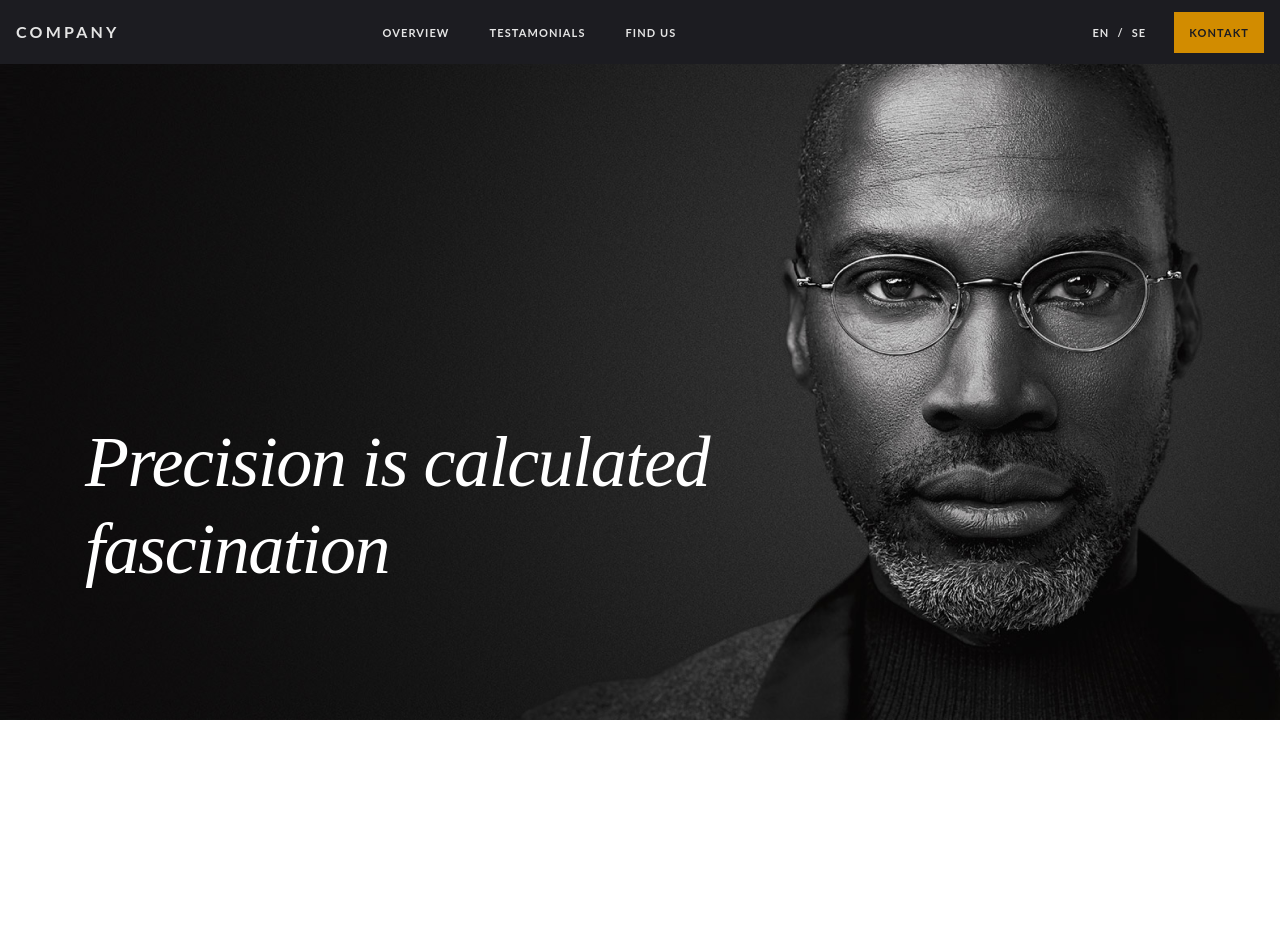
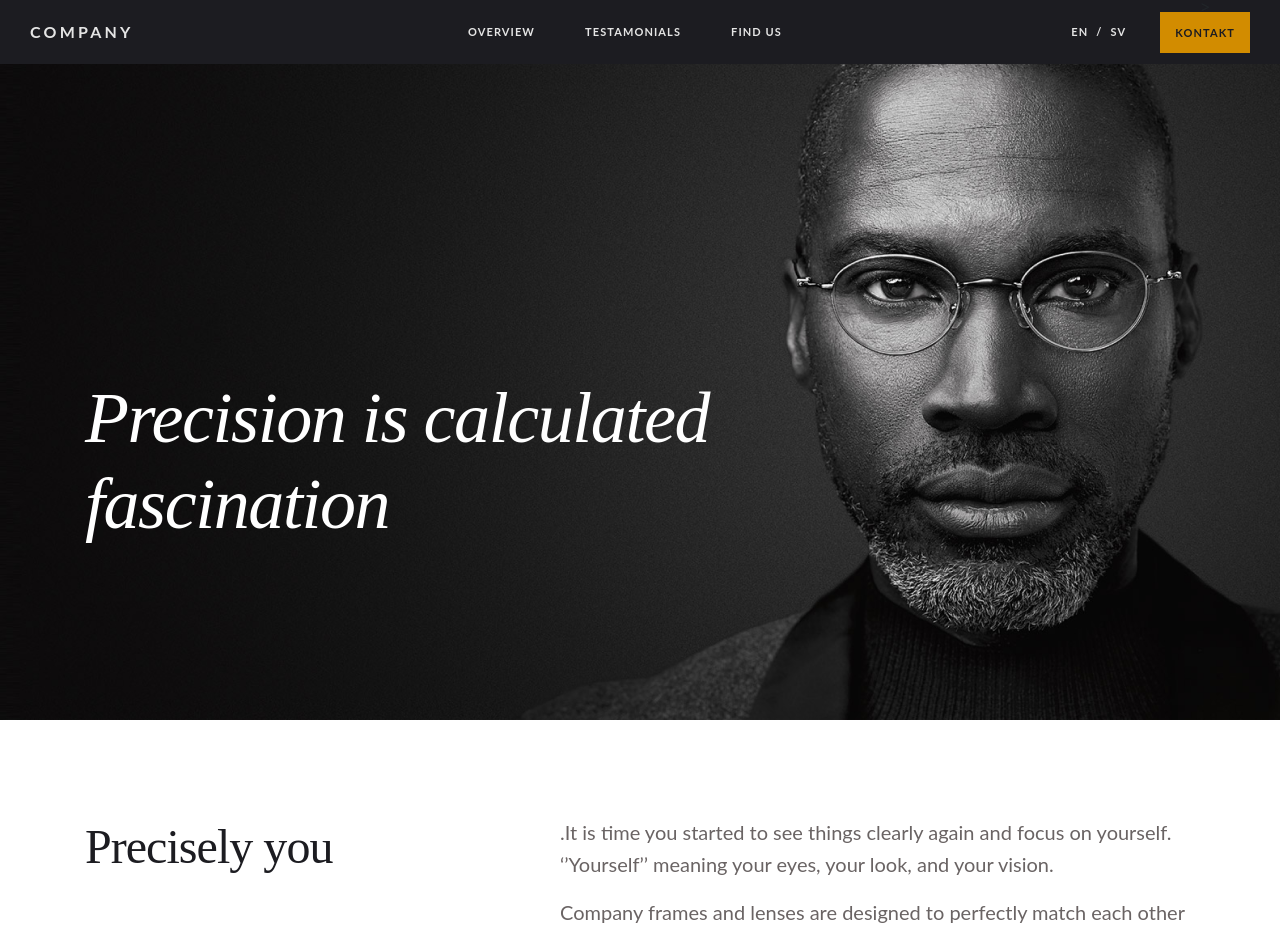
Before and after one commit to stefankarlberg/zooma, a React (Create React App) app: page / in a window 1280 px wide. Shown: the top 936 px of the page. Before the commit the page ends 800 px from the top, so only its background shows below. Built offline with nearby package versions, Linux system fonts and the light colour scheme.

Commit message:
Adds intro section. Adjusts styles for navigation.

```diff
--- a/src/App.js
+++ b/src/App.js
@@ -3,12 +3,14 @@ import logo from './logo.svg';
 import './App.css';
 import Menu from './components/nav.js'
 import Header from './components/header.js'
+import Intro from './components/intro.js'
 
 function App() {
   return (
     <div className="App">
       <Menu/>
       <Header/>
+      <Intro/>
 
       {/* <header className="App-header">
         <img src={logo} className="App-logo" alt="logo" />
--- /dev/null
+++ b/src/components/intro.js
@@ -0,0 +1,24 @@
+import React from 'react';
+import { Container, Row, Col } from 'reactstrap';
+
+const Intro = (props) => {
+  return (
+    <Container>
+      <Row className="mt-md-5 pt-md-5">
+        <Col lg="5">
+          <h2 className="intro">Precisely you</h2>
+        </Col>
+        <Col lg="7">
+          <p className="intro">
+            .It is time you started to see things clearly again and focus on yourself. ‘’Yourself’’ meaning your eyes, your look, and your vision.
+          </p>
+          <p className="intro">
+            Company frames and lenses are designed to perfectly match each other and complement your look and vision – flawlessly integrating striking aesthetics with visual excellence.
+          </p>
+        </Col>
+      </Row>
+    </Container>
+  );
+}
+
+export default Intro;
--- a/src/components/nav.js
+++ b/src/components/nav.js
@@ -25,7 +25,7 @@ const Menu = (props) => {
   return (
     <div className="nav-container">
 
-      <Navbar expand="md" className="nav-background">
+      <Navbar expand="md" className="nav-background-lg">
         <NavbarBrand className="nav-logo" href="/">COMPANY</NavbarBrand>
 
 
@@ -35,14 +35,14 @@ const Menu = (props) => {
           <NavbarToggler onClick={toggle} className="ml-auto"/>
             <Collapse isOpen={isOpen} className="nav-collapse" navbar>
               <Nav className="ml-auto mr-auto d-md-none" navbar>
-                <NavItem>
-                  <NavLink className="nav-menu-item" href="http://www.zooma.se">Overview</NavLink>
+                <NavItem className="nav-li-sm">
+                  <NavLink className="nav-menu-item-sm" href="http://www.zooma.se">Overview</NavLink>
                 </NavItem>
-                <NavItem>
-                  <NavLink className="nav-menu-item" href="http://www.zooma.se">Testamonials</NavLink>
+                <NavItem className="nav-li-sm">
+                  <NavLink className="nav-menu-item-sm" href="http://www.zooma.se">Testamonials</NavLink>
                 </NavItem>
-                <NavItem>
-                  <NavLink className="nav-menu-item" href="http://www.zooma.se">Find us</NavLink>
+                <NavItem className="nav-li-sm">
+                  <NavLink className="nav-menu-item-sm" href="http://www.zooma.se">Find us</NavLink>
                 </NavItem>
               </Nav>
             </Collapse>
@@ -55,14 +55,14 @@ const Menu = (props) => {
             <Col lg="3"></Col>
             <Col lg="6">
               <Nav className="ml-auto mr-auto d-md-none d-lg-flex" navbar>
-                <NavItem>
-                  <NavLink className="nav-menu-item" href="http://www.zooma.se">Overview</NavLink>
+                <NavItem className="nav-li-lg">
+                  <NavLink className="nav-menu-item-lg" href="http://www.zooma.se"><span>Overview</span></NavLink>
                 </NavItem>
-                <NavItem>
-                  <NavLink className="nav-menu-item" href="http://www.zooma.se">Testamonials</NavLink>
+                <NavItem className="nav-li-lg">
+                  <NavLink className="nav-menu-item-lg" href="http://www.zooma.se"><span>Testamonials</span></NavLink>
                 </NavItem>
-                <NavItem>
-                  <NavLink className="nav-menu-item" href="http://www.zooma.se">Find us</NavLink>
+                <NavItem className="nav-li-lg">
+                  <NavLink className="nav-menu-item-lg" href="http://www.zooma.se"><span>Find us</span></NavLink>
                 </NavItem>
               </Nav>
             </Col>
@@ -74,17 +74,17 @@ const Menu = (props) => {
       {/* Language / Contact*/}
 
         <Nav className="d-none d-md-flex ml-auto" navbar>
-          <NavItem>
-            <NavLink className="nav-menu-item nav-menu-item-lang" href="http://www.zooma.se">EN</NavLink>
+          <NavItem className="nav-li-lg">
+            <NavLink className="nav-menu-item-lg nav-menu-item-lang" href="#" onClick={language}><span>EN </span></NavLink>
           </NavItem>
-          <NavItem>
-            <NavLink className="nav-menu-item nav-menu-item-lang" href="#"> / </NavLink>
+          <NavItem className="nav-li-lg">
+            <NavLink className="nav-menu-item-lg nav-menu-item-lang" href="http://www.zooma.se"><span>/</span></NavLink>
           </NavItem>
-          <NavItem className="mr-4">
-            <NavLink className="nav-menu-item nav-menu-item-lang" href="#" onClick={language}>SE</NavLink>
+          <NavItem className="nav-li-lg">
+            <NavLink className="nav-menu-item-lg nav-menu-item-lang" href="http://www.zooma.se"><span>SV</span></NavLink>
           </NavItem>
-          <NavItem>
-            <NavLink className="nav-menu-item nav-menu-item-contact" href="#">KONTAKT</NavLink>
+          <NavItem className="nav-li-lg-contact">>
+            <NavLink className="nav-menu-item-contact" href="#">KONTAKT</NavLink>
           </NavItem>
         </Nav>
 
@@ -92,17 +92,17 @@ const Menu = (props) => {
 
         {/* Tablet - new row */}
 
-      <Navbar expand="sm" className="d-none d-md-block d-lg-none nav-background">
+      <Navbar expand="sm" className="d-none d-md-block d-lg-none nav-background-tablet">
       <div className="container">
-            <Nav className="ml-auto mr-auto" navbar>
-              <NavItem>
-                <NavLink className="nav-menu-item" href="http://www.zooma.se">Overview</NavLink>
+            <Nav className="ml-auto mr-auto nav-ul-md" navbar>
+              <NavItem className="nav-li-md">
+                <NavLink className="nav-menu-item-md" href="http://www.zooma.se"><span>Overview</span></NavLink>
               </NavItem>
-              <NavItem>
-                <NavLink className="nav-menu-item" href="http://www.zooma.se">Testamonials</NavLink>
+              <NavItem className="nav-li-md">
+                <NavLink className="nav-menu-item-md" href="http://www.zooma.se"><span>Testamonials</span></NavLink>
               </NavItem>
-              <NavItem>
-                <NavLink className="nav-menu-item" href="http://www.zooma.se">Find us</NavLink>
+              <NavItem className="nav-li-md">
+                <NavLink className="nav-menu-item-md" href="http://www.zooma.se"><span>Find us</span></NavLink>
               </NavItem>
             </Nav>
       </div>
--- a/src/index.css
+++ b/src/index.css
@@ -18,6 +18,17 @@ code {
   position: absolute;
 }
 
+.nav-menu-center {
+  position: absolute;
+  left: 0;
+  right: 0;
+}
+
+/* logo*/
+.navbar-brand {
+  margin-left: 30px;
+}
+
 .nav-logo {
   font-family: Lato;
   font-style: normal;
@@ -30,43 +41,9 @@ code {
   color: #E5E5E5;
 }
 
-.nav-menu-center {
-  position: absolute;
-  left: 0;
-  right: 0;
-}
-
-.nav-menu-item {
-  padding: 15px 20px 15px 20px !important;
-  font-family: Lato;
-  font-style: normal;
-  font-weight: bold;
-  font-size: 11px;
-  line-height: 100%;
-  display: flex;
-  align-items: center;
-  text-align: center;
-  letter-spacing: 0.1em;
-  text-transform: uppercase;
-  color: #E5E5E5;
 
 
-}
-
-.nav-menu-item-lang{
-  padding: 15px 4px 15px 4px !important;
-
-}
-
-.nav-menu-item-contact{
-background: #D28C00;
-color: #1C1C21 !important;
-padding: 15px !important;
-}
-
-.nav-menu-lg-full-width {
-  width:100%;
-}
+/* menu mobile */
 
 .navbar-toggler {
   border: 0px !important;
@@ -81,20 +58,163 @@ button:focus {
   outline: none !important;
 }
 
+.nav-menu-item-sm {
+  padding: 20px 25px 20px 25px !important;
+  font-family: Lato;
+  font-style: normal;
+  font-weight: bold;
+  font-size: 11px;
+  line-height: 100%;
+  display: flex;
+  align-items: center;
+  text-align: center;
+  letter-spacing: 0.1em;
+  text-transform: uppercase;
+  color: #E5E5E5;
+}
 
-.nav-background {
+li.nav-item.nav-li-sm a:hover {
+  border-bottom:0px !important;
+}
+
+/* menu tablet */
+
+.nav-background-tablet {
+  background-color: #1C1C21 !important;
+  height:45px;
+  border-top:1px solid #ffffff1c !important;
+}
+
+.navbar {
+  padding:0px !important;
+}
+
+.nav-li-md {
+  height:45px;
+  justify-content: center
+}
+
+li.nav-item-md a:hover {
+  height:45px;
+  color: rgb(208, 138, 32) !important;
+  border-bottom:1px solid rgb(208, 138, 32) !important;
+}
+
+.nav-menu-item-md span {
+  display: inline-block !important;
+  vertical-align: middle !important;
+  line-height: 45px !important;
+}
+
+.nav-menu-item-md {
+  padding: 0px 25px 0 25px !important;
+  font-family: Lato;
+  font-style: normal;
+  font-weight: bold;
+  font-size: 11px;
+  line-height: 100%;
+  display: flex;
+  align-items: center;
+  text-align: center;
+  letter-spacing: 0.1em;
+  text-transform: uppercase;
+  color: #E5E5E5;
+}
+
+
+/* menu desktop */
+
+.nav-menu-lg-full-width {
+  width:100%;
+}
+
+.nav-background-lg {
   background-color: #1C1C21 !important;
   height:64px;
-
+}
+.navbar-expand-md .navbar-nav {
+  justify-content: center !important;;
 }
 
-.navbar-nav a:hover {
+.nav-li-lg {
+  height:64px;
+  justify-content: center
+}
+
+li.nav-item a:hover {
   color: rgb(208, 138, 32) !important;
+  border-bottom:1px solid rgb(208, 138, 32) !important;
 }
+
+ul li.nav-item span {
+  display: inline-block;
+  vertical-align: middle;
+  line-height: 64px;
+}
+
+.nav-menu-item-lg {
+  padding: 0px 25px 0 25px !important;
+  font-family: Lato;
+  font-style: normal;
+  font-weight: bold;
+  font-size: 11px;
+  line-height: 100%;
+  display: flex;
+  align-items: center;
+  text-align: center;
+  letter-spacing: 0.1em;
+  text-transform: uppercase;
+  color: #E5E5E5;
+}
+
+
+
+/* language */
+.nav-menu-item-lang{
+  padding: 0px 4px 0px 4px !important;
+}
+
+
+/* contact */
 
 .navbar-nav .nav-menu-item-contact a:hover {
   color: #1C1C21 !important;
 }
+
+.nav-menu-item-contact{
+  background: #D28C00;
+  color: #1C1C21 !important;
+  padding: 15px !important;
+  margin-right:30px;
+  margin-left:30px;
+  margin-top:0px;
+  font-family: Lato;
+  font-style: normal;
+  font-weight: bold;
+  font-size: 11px;
+  line-height: 100%;
+  display: flex;
+  align-items: center;
+  text-align: center;
+  letter-spacing: 0.1em;
+  text-transform: uppercase;
+  color:black;
+}
+
+li.nav-item.nav-li-lg-contact{
+  display: inline-block;
+  vertical-align: middle;
+  line-height: 12px;
+}
+
+li.nav-item.nav-li-lg-contact a:hover {
+  color: black !important;
+  border-bottom:0px !important;
+}
+
+
+
+/* Header */
 
 .jumbotron{
   background-image: url('bg_image.png');
@@ -105,7 +225,6 @@ button:focus {
 }
 
 .jumbotron-title {
-
   font-family: Playfair Display;
   font-style: italic;
   font-weight: normal;
@@ -117,11 +236,32 @@ button:focus {
   color: #FFFFFF;
   width: 736px;
   text-align: left;
-    margin-top: 32%;
-
-
+  margin-top: 28%;
 }
 
+/* Intro */
+
+h2.intro {
+font-family: Playfair Display;
+font-style: normal;
+font-weight: normal;
+font-size: 48px;
+line-height: 130%;
+display: flex;
+align-items: flex-end;
+letter-spacing: -0.02em;
+color: #1C1C21;
+}
+
+p.intro {
+font-family: Lato;
+font-style: normal;
+font-weight: normal;
+font-size: 20px;
+line-height: 160%;
+color: #6A6464;
+text-align:left;
+}
 
 
 
@@ -135,5 +275,7 @@ button:focus {
     margin-bottom: -8px !important;
     border-top:1px solid #ffffff1c !important;
     border-bottom:1px solid #ffffff1c !important;
+    background-color: #1C1C21 !important;
+    margin-top:-2px;
   }
 }
```
Lines whose indentation alone changed are shown as unchanged.
